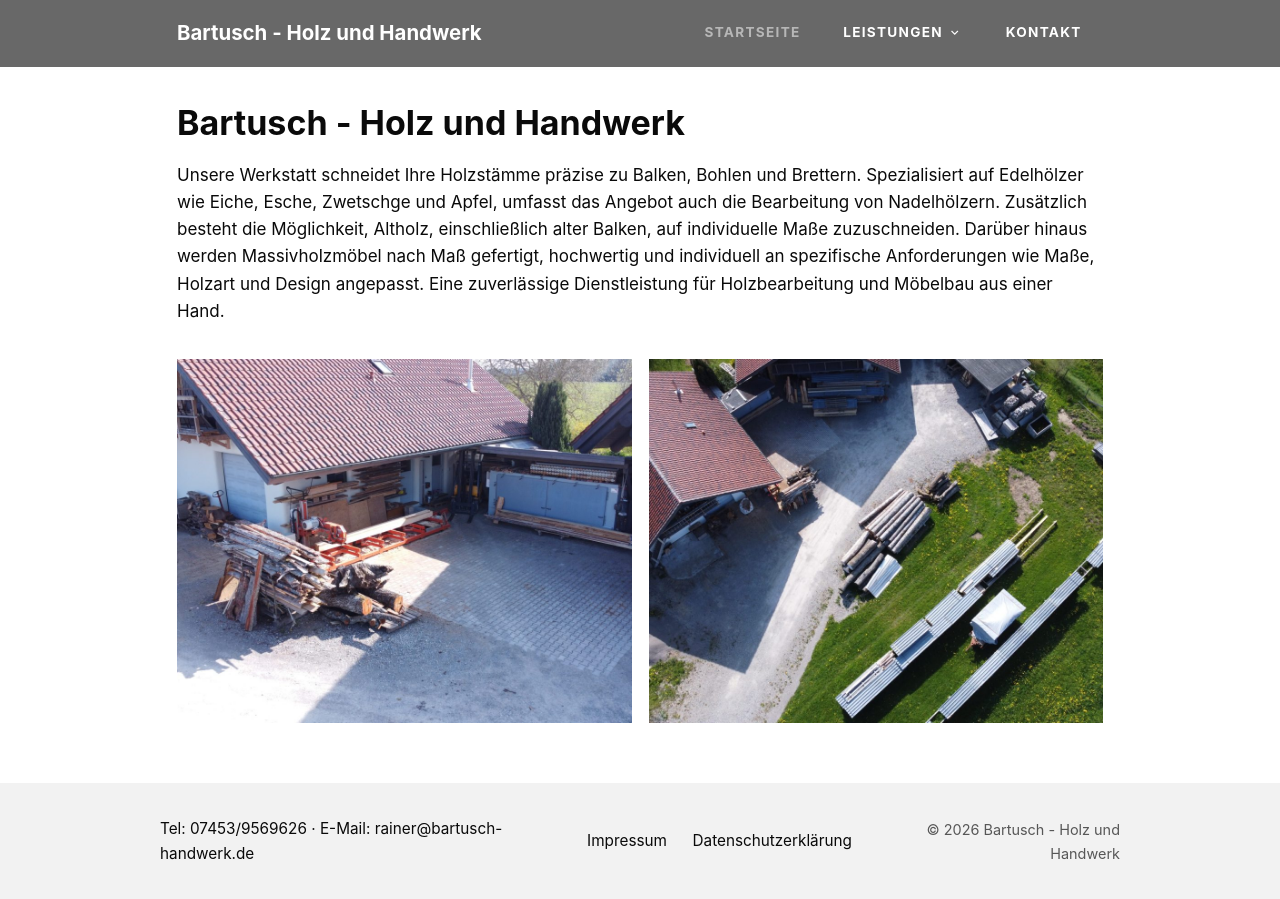
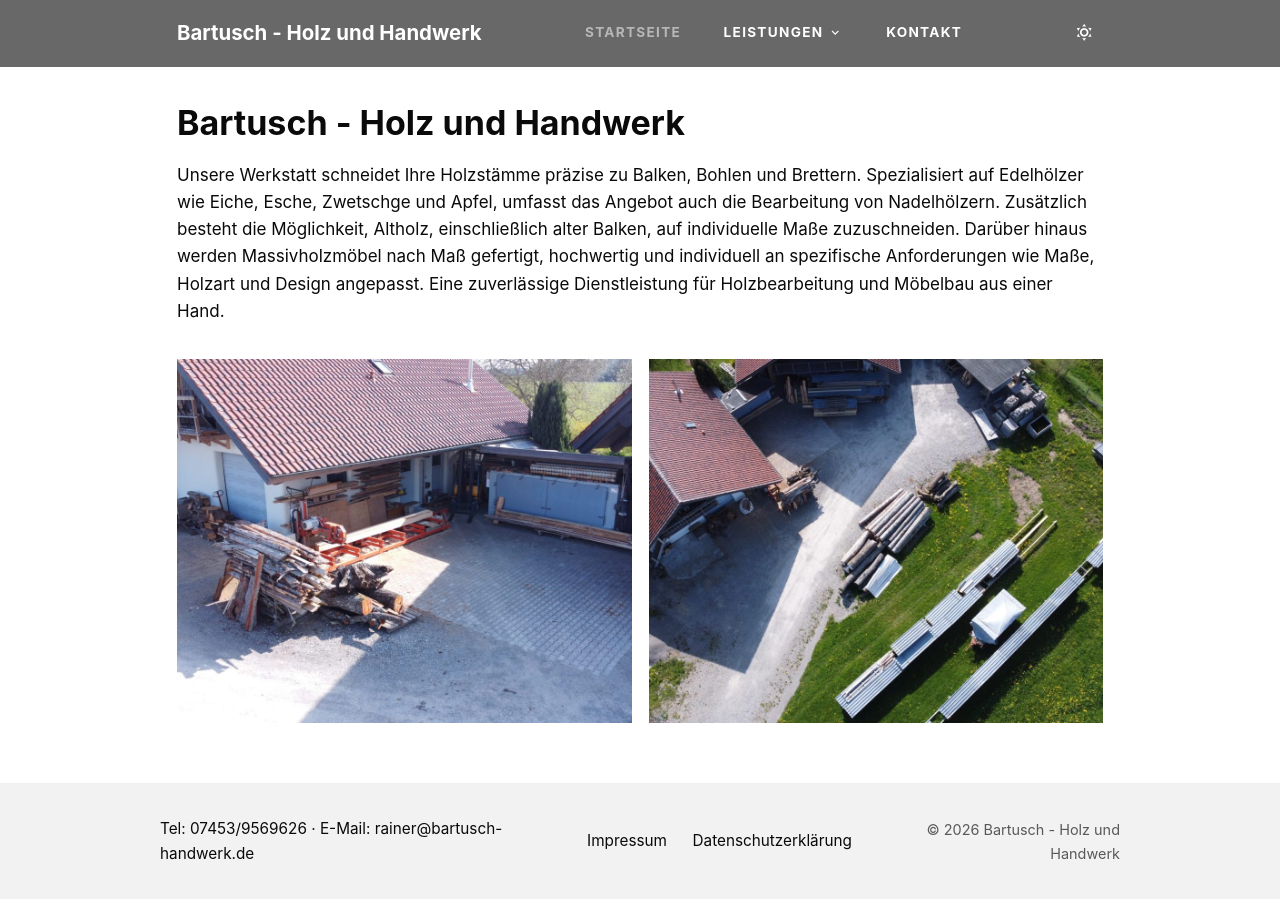
Before and after one commit to bartusch-handwerk/bartusch-handwerk-jekyll, a Jekyll site: the page built from index.md, in a window 1280 px wide. Built offline with Jekyll 4.4.1, drawn with Linux system fonts in a browser that asks for light colours.

Commit message:
feat: add dark mode toggle with OS preference fallback
CSS custom properties for theme colors, sun/moon toggle in nav bar,
localStorage persistence, and prefers-color-scheme CSS fallback.

Co-Authored-By: Claude Opus 4.5 <noreply@anthropic.com>

```diff
--- a/_includes/nav.html
+++ b/_includes/nav.html
@@ -22,6 +22,11 @@
       </ul>
     </nav>
 
+    <button class="theme-toggle" id="theme-toggle" aria-label="Farbschema wechseln" type="button">
+      <i class="mdi mdi-weather-sunny theme-icon-light"></i>
+      <i class="mdi mdi-weather-night theme-icon-dark"></i>
+    </button>
+
     <label for="drawer-toggle" class="nav-toggle" aria-label="Menu">
       <i class="mdi mdi-menu"></i>
     </label>
--- a/_layouts/default.html
+++ b/_layouts/default.html
@@ -8,6 +8,7 @@
   <link rel="icon" href="{{ '/assets/images/favicon.ico' | relative_url }}" type="image/png">
   <link rel="stylesheet" href="{{ '/assets/vendor/mdi/css/materialdesignicons.min.css' | relative_url }}">
   <link rel="stylesheet" href="{{ '/assets/css/main.css' | relative_url }}">
+  <script>var t=localStorage.getItem('theme');if(t)document.documentElement.setAttribute('data-theme',t);</script>
 </head>
 <body>
   {% include mobile-nav.html %}
@@ -18,5 +19,20 @@
   </main>
 
   {% include footer.html %}
+  <script>
+    (function() {
+      var btn = document.getElementById('theme-toggle');
+      if (!btn) return;
+      btn.addEventListener('click', function() {
+        var html = document.documentElement;
+        var current = html.getAttribute('data-theme');
+        var isDark = current === 'dark' ||
+          (!current && window.matchMedia('(prefers-color-scheme: dark)').matches);
+        var next = isDark ? 'light' : 'dark';
+        html.setAttribute('data-theme', next);
+        localStorage.setItem('theme', next);
+      });
+    })();
+  </script>
 </body>
 </html>
--- a/_sass/_base.scss
+++ b/_sass/_base.scss
@@ -11,15 +11,15 @@ html {
 body {
   font-family: $font-stack;
   line-height: $line-height-base;
-  color: $color-text;
-  background: $color-body-bg;
+  color: var(--color-text);
+  background: var(--color-body-bg);
   min-height: 100vh;
   display: flex;
   flex-direction: column;
 }
 
 a {
-  color: $color-link;
+  color: var(--color-link);
   text-decoration: none;
 
   &:hover {
--- a/_sass/_layout.scss
+++ b/_sass/_layout.scss
@@ -60,7 +60,7 @@
   }
 
   a {
-    color: $color-link;
+    color: var(--color-link);
   }
 }
 
@@ -75,7 +75,7 @@
 
 // Footer
 .site-footer {
-  background: $color-footer-bg;
+  background: var(--color-footer-bg);
   padding: 2rem 1rem;
   margin-top: auto;
 }
@@ -98,7 +98,7 @@
   font-size: 0.9rem;
 
   a {
-    color: $color-text;
+    color: var(--color-text);
   }
 }
 
@@ -108,13 +108,13 @@
   font-size: 0.9rem;
 
   a {
-    color: $color-text;
+    color: var(--color-text);
   }
 }
 
 .footer-copyright {
   font-size: 0.85rem;
-  color: lighten($color-text, 30%);
+  color: var(--color-text-muted);
 
   @media (min-width: $mobile-breakpoint) {
     text-align: right;
--- a/_sass/_nav.scss
+++ b/_sass/_nav.scss
@@ -125,3 +125,45 @@
     color: $color-nav-hover;
   }
 }
+
+// Theme toggle
+.theme-toggle {
+  display: flex;
+  align-items: center;
+  justify-content: center;
+  background: none;
+  border: none;
+  cursor: pointer;
+  padding: 0.5rem;
+  color: $color-nav-text;
+  font-size: 1.2rem;
+
+  &:hover {
+    color: $color-nav-hover;
+  }
+}
+
+// Icon visibility — default (no data-theme): show sun, hide moon
+.theme-icon-dark {
+  display: none;
+}
+
+// When explicitly dark: show moon, hide sun
+[data-theme="dark"] {
+  .theme-icon-light { display: none; }
+  .theme-icon-dark  { display: inline; }
+}
+
+// When explicitly light: show sun, hide moon (default)
+[data-theme="light"] {
+  .theme-icon-light { display: inline; }
+  .theme-icon-dark  { display: none; }
+}
+
+// OS dark preference fallback (no explicit theme set)
+@media (prefers-color-scheme: dark) {
+  :root:not([data-theme="light"]) {
+    .theme-icon-light { display: none; }
+    .theme-icon-dark  { display: inline; }
+  }
+}
--- a/_sass/_variables.scss
+++ b/_sass/_variables.scss
@@ -19,3 +19,30 @@ $drawer-width: 280px;
 
 // Transitions
 $transition-speed: 0.3s;
+
+// Theme custom properties
+:root {
+  --color-body-bg: #ffffff;
+  --color-text: #0a0a0a;
+  --color-footer-bg: #f2f2f2;
+  --color-link: #686868;
+  --color-text-muted: #595959;
+}
+
+[data-theme="dark"] {
+  --color-body-bg: #1a1a1a;
+  --color-text: #e0e0e0;
+  --color-footer-bg: #2a2a2a;
+  --color-link: #a0a0a0;
+  --color-text-muted: #999999;
+}
+
+@media (prefers-color-scheme: dark) {
+  :root:not([data-theme="light"]) {
+    --color-body-bg: #1a1a1a;
+    --color-text: #e0e0e0;
+    --color-footer-bg: #2a2a2a;
+    --color-link: #a0a0a0;
+    --color-text-muted: #999999;
+  }
+}
```
